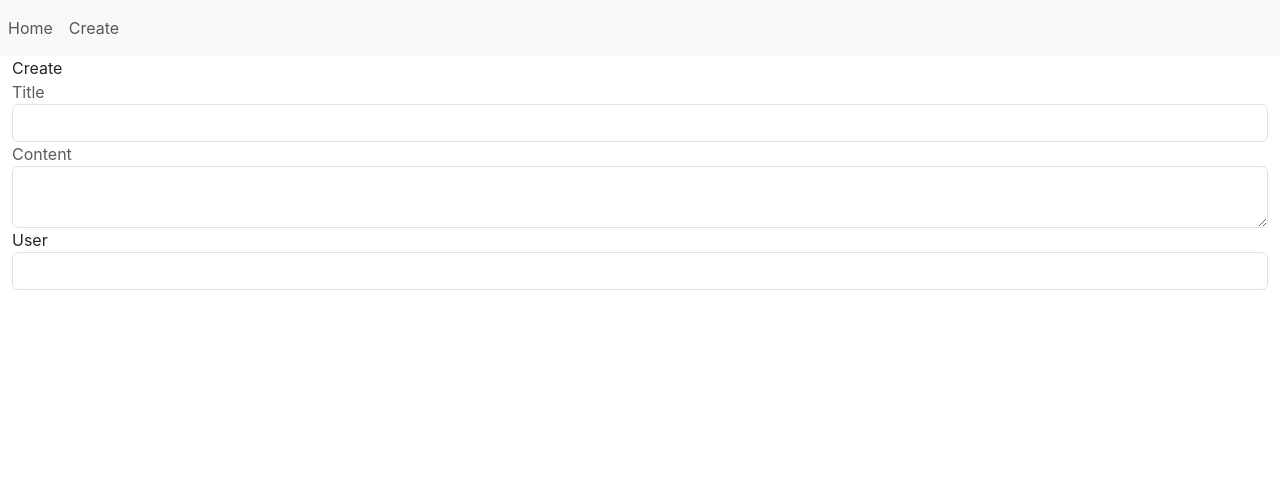
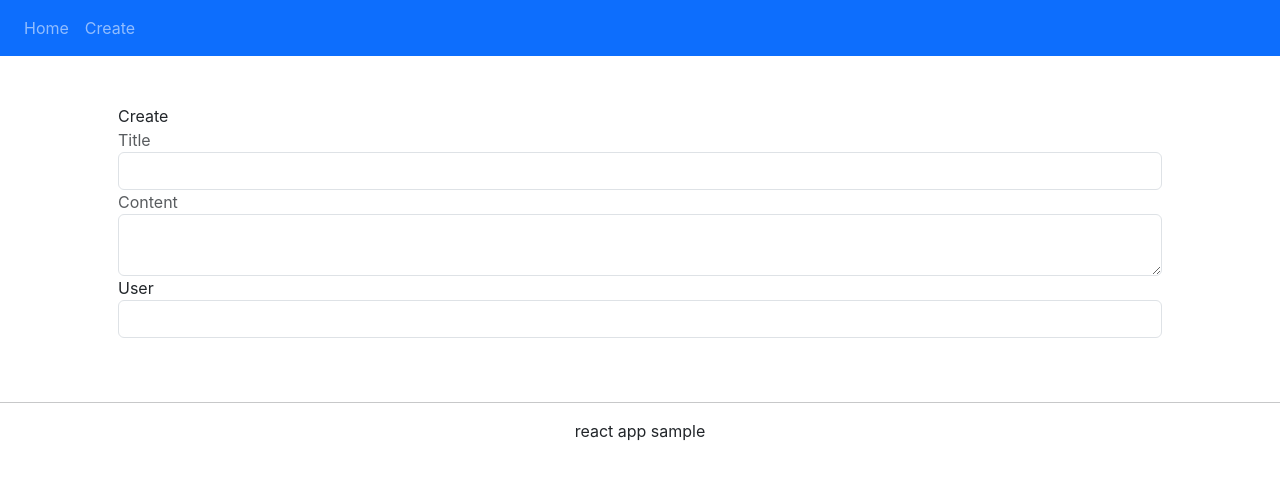
Before and after one commit to maluyacode/laravel-react-project, a React (Create React App) app in the folder frontend/: page /create in a window 1280 px wide. Shown: the top 480 px of the page. Built offline with nearby package versions, Linux system fonts and the light colour scheme.

Commit message:
footer-component

```diff
--- a/frontend/public/index.html
+++ b/frontend/public/index.html
@@ -41,6 +41,15 @@
       To begin the development, run `npm start` or `yarn start`.
       To create a production bundle, use `npm run build` or `yarn build`.
     -->
+  <script src="https://code.jquery.com/jquery-3.2.1.slim.min.js"
+    integrity="sha384-KJ3o2DKtIkvYIK3UENzmM7KCkRr/rE9/Qpg6aAZGJwFDMVNA/GpGFF93hXpG5KkN"
+    crossorigin="anonymous"></script>
+  <script src="https://cdn.jsdelivr.net/npm/popper.js@1.12.9/dist/umd/popper.min.js"
+    integrity="sha384-ApNbgh9B+Y1QKtv3Rn7W3mgPxhU9K/ScQsAP7hUibX39j7fakFPskvXusvfa0b4Q"
+    crossorigin="anonymous"></script>
+  <script src="https://cdn.jsdelivr.net/npm/bootstrap@4.0.0/dist/js/bootstrap.min.js"
+    integrity="sha384-JZR6Spejh4U02d8jOt6vLEHfe/JQGiRRSQQxSfFWpi1MquVdAyjUar5+76PVCmYl"
+    crossorigin="anonymous"></script>
 </body>
 
 </html>
--- a/frontend/src/App.js
+++ b/frontend/src/App.js
@@ -1,31 +1,46 @@
+// utilities
+import { useEffect, useState } from 'react';
+import axios from 'axios'
+
+// static
 import './App.css';
+
+// components
 import Nav from './Nav';
-import axios from 'axios'
+import Footer from './Footer'
 import Create from './Create';
-import { useEffect, useState } from 'react';
+
 
 const App = () => {
   const [posts, setPosts] = useState([])
 
   const fetchPosts = () => {
-    axios.get('http://127.0.0.1:8000/api/post').then(res => {
+    console.log("a");
+    axios.get('http://127.0.0.1:8000/api/post')
+      .then(res => {
         console.log(res.data.posts);
         setPosts(res.data.posts)
+      })
+      .catch((err) => {
+        console.log(err);
       });
   }
 
   useEffect(() => { fetchPosts(); }, [])
 
   return (
-    <div className="App">
+    <div className="App" >
       <Nav />
+      <div className='container p-xxl-5 p-sm-5'>
         {posts.map((post) => (
-        <div>
+          <div key={post.id}>
             <h3>{post.title}</h3>
             <p>{post.content}</p>
           </div>
         ))}
       </div>
+      <Footer />
+    </div>
   );
 }
 
--- a/frontend/src/Create.js
+++ b/frontend/src/Create.js
@@ -1,5 +1,8 @@
 import React, { useState } from 'react'
 import Nav from './Nav';
+import Footer from './Footer'
+
+
 const Create = () => {
 
     const [state, setState] = useState({
@@ -15,7 +18,7 @@
     return (
         <>
             <Nav />
-            < div className="container-fluid">
+            <div className="container p-xxl-5 p-sm-5">
                 <div>Create</div>
                 <form>
                     <div className='form-group'>
@@ -44,6 +47,7 @@
                     </div>
                 </form>
             </div>
+            <Footer />
         </>
     )
 }
--- /dev/null
+++ b/frontend/src/Footer.js
@@ -0,0 +1,12 @@
+import React from 'react';
+
+const Footer = () => {
+    return (
+        <footer className='text-center'>
+            <hr />
+            <div>react app sample</div>
+        </footer>
+    );
+}
+
+export default Footer;
--- a/frontend/src/Nav.js
+++ b/frontend/src/Nav.js
@@ -3,7 +3,12 @@
 
 const Nav = () => {
     return (
-        <nav className='navbar navbar-expand-lg navbar-light bg-light'>
+        <nav className='navbar sticky-top navbar-expand-lg navbar-dark bg-primary'>
+            <a className="navbar-brand" href="#"></a>
+            <button className="navbar-toggler" type="button" data-toggle="collapse" data-target="#navbarText" aria-controls="navbarText" aria-expanded="false" aria-label="Toggle navigation">
+                <span className="navbar-toggler-icon"></span>
+            </button>
+            <div className="collapse navbar-collapse" id="navbarText">
                 <ul className='navbar-nav'>
                     <li className='nav-item'>
                         <Link className='nav-link' to="/">Home</Link>
@@ -12,6 +17,7 @@
                         <Link className='nav-link' to="/create">Create</Link>
                     </li>
                 </ul>
+            </div>
         </nav>
     )
 }
--- a/frontend/src/Routes.js
+++ b/frontend/src/Routes.js
@@ -1,7 +1,8 @@
 import React from 'react'
+import { Route, BrowserRouter as Router, Routes } from 'react-router-dom'
+
 import Create from './Create'
 import App from './App'
-import { Route, BrowserRouter as Router, Routes } from 'react-router-dom'
 
 const RoutedApp = () => {
     return (
--- a/frontend/src/index.js
+++ b/frontend/src/index.js
@@ -1,15 +1,15 @@
 import React from 'react';
 import ReactDOM from 'react-dom/client';
+
 import './index.css';
+
 import App from './App';
 import RoutedApp from './Routes';
-import Nav from './Nav';
 import Create from './Create';
 
 const root = ReactDOM.createRoot(document.getElementById('root'));
 root.render(
   <RoutedApp>
     <App />
-    {/* <Create /> */}
   </RoutedApp>
 );
```
Also changed, not shown: frontend/src/SideBar.js (deleted, +0 -10 lines), frontend/src/setupTests.js (deleted, +0 -5 lines), frontend/src/logo.svg (deleted). Lines whose indentation alone changed are shown as unchanged.
